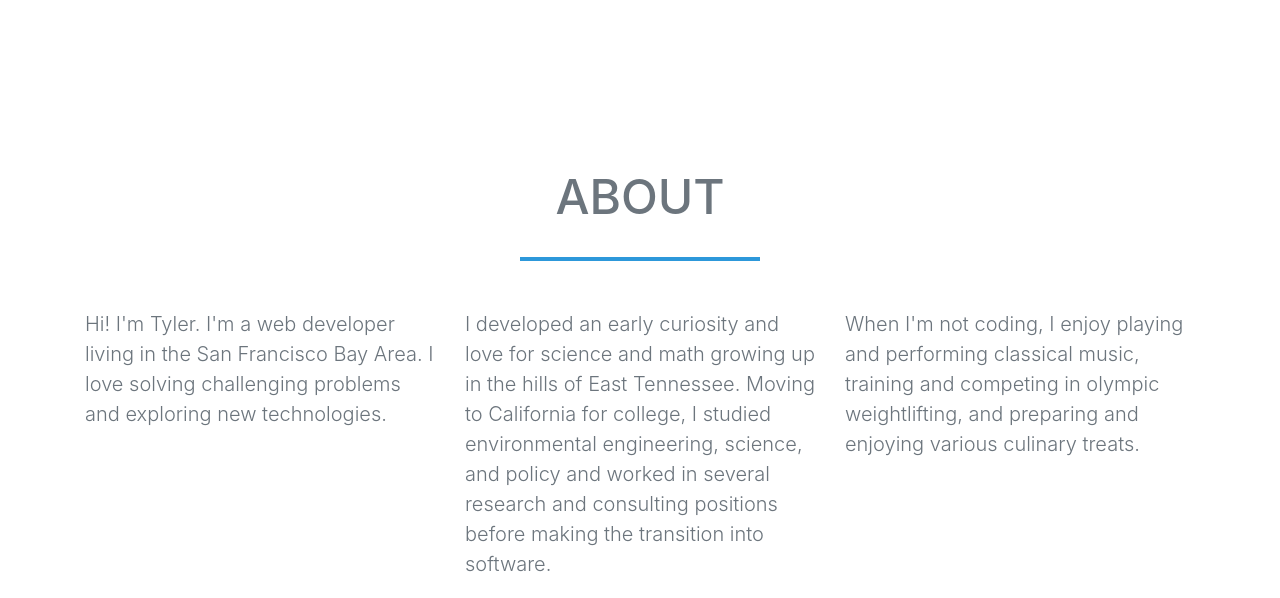
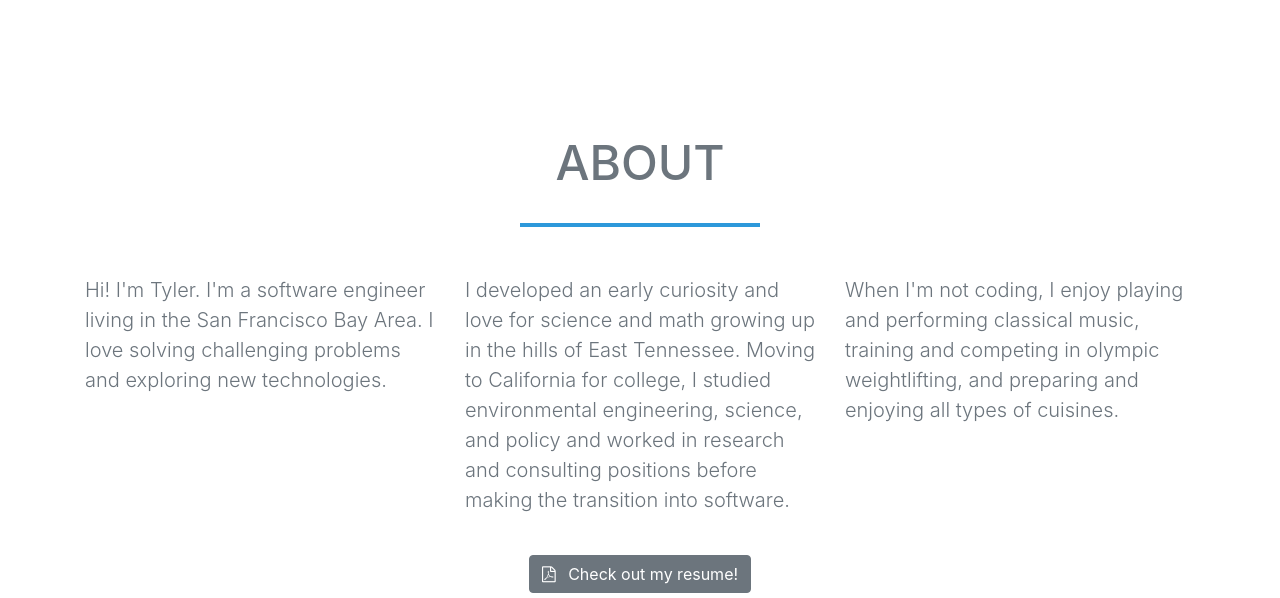
Before and after one commit to tketron/personal_site, a website with bundled scripts: page tketron-freelancer/index.html in a window 1280 px wide. Shown: the part 747-1345 px from the top of the page. Built offline with nearby package versions, Linux system fonts and the light colour scheme.

Commit message:
changed resume file

```diff
--- a/startbootstrap-freelancer-gh-pages/css/freelancer.css
+++ b/startbootstrap-freelancer-gh-pages/css/freelancer.css
@@ -380,3 +380,7 @@ a:focus, a:hover, a:active {
   background-color: #1a252f;
   border-color: #1a252f;
 }
+
+.icon-technology {
+  font-size: 6rem;
+}
--- a/tketron-freelancer/index.html
+++ b/tketron-freelancer/index.html
@@ -64,7 +64,7 @@
       <img class="img-fluid mb-5 d-block mx-auto" src="img/tketron_profile.jpg" alt="">
       <h1 class="text-uppercase mb-0">Tyler Ketron</h1>
       <hr class="star-dark">
-      <h2 class="font-weight-light mb-0">Software Engineer</h2>
+      <!-- <h2 class="font-weight-light mb-0">Software Engineer</h2> -->
     </div>
   </header>
 
@@ -75,26 +75,26 @@
       <hr class="star-dark mb-5">
       <div class="row">
         <div class="col-lg-4 ml-auto">
-          <p class="lead">Hi! I'm Tyler. I'm a web developer living in the San Francisco Bay Area. I love solving
+          <p class="lead">Hi!  I'm Tyler.  I'm a software engineer living in the San Francisco Bay Area.  I love solving
             challenging problems and exploring new technologies.</p>
         </div>
         <div class="col-lg-4 mr-auto">
           <p class="lead">I developed an early curiosity and love for science and math growing up in the hills of East
             Tennessee.
             Moving to California for college, I studied environmental engineering, science, and policy and worked in
-            several research and consulting positions before making the transition into software.
+            research and consulting positions before making the transition into software.
           </p>
         </div>
         <div class="col-lg-4 mr-auto">
           <p class="lead">When I'm not coding, I enjoy playing and performing classical music, training and competing
-            in olympic weightlifting, and preparing and enjoying various culinary treats.
+            in olympic weightlifting, and preparing and enjoying all types of cuisines.
           </p>
         </div>
       </div>
       <div class="text-center mt-4">
         <a class="btn btn-xl btn-secondary" href="./tketron_resume.pdf">
           <i class="fa fa-file-pdf mr-2"></i>
-          Resume
+          Check out my resume!
         </a>
       </div>
       <div class="row">
@@ -165,28 +165,7 @@
             </div>
             <img class="img-fluid" src="img/portfolio/game.png" alt="">
           </a>
-        </div>
-        <div class="col-md-6 col-lg-4">
-          <a class="portfolio-item d-block mx-auto" href="#portfolio-modal-5">
-            <div class="portfolio-item-caption d-flex position-absolute h-100 w-100">
-              <div class="portfolio-item-caption-content my-auto w-100 text-center text-white">
-                <i class="fa fa-search-plus fa-3x"></i>
-              </div>
-            </div>
-            <img class="img-fluid" src="img/portfolio/safe.png" alt="">
-          </a>
-        </div>
-        <div class="col-md-6 col-lg-4">
-          <a class="portfolio-item d-block mx-auto" href="#portfolio-modal-6">
-            <div class="portfolio-item-caption d-flex position-absolute h-100 w-100">
-              <div class="portfolio-item-caption-content my-auto w-100 text-center text-white">
-                <i class="fa fa-search-plus fa-3x"></i>
-              </div>
-            </div>
-            <img class="img-fluid" src="img/portfolio/submarine.png" alt="">
-          </a>
         </div> -->
-
       </div>
     </div>
   </section>
```
Also changed, not shown: 1 other file.
